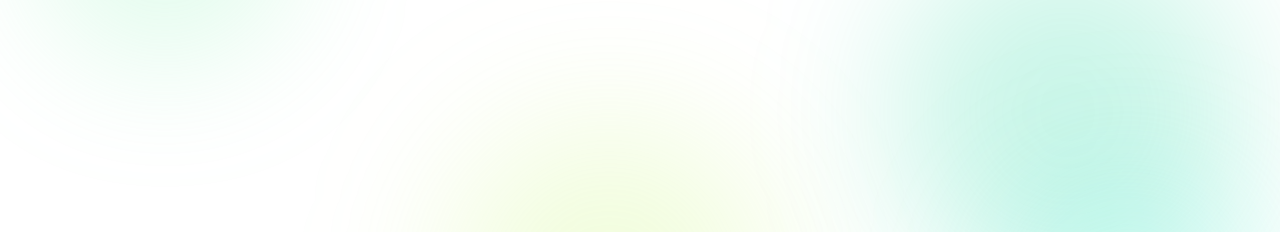
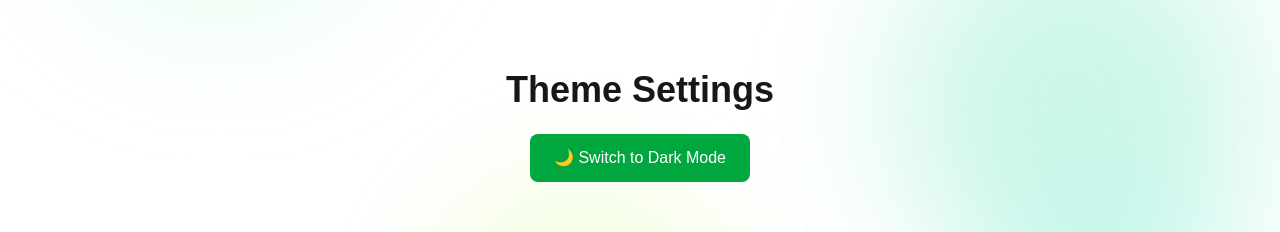
Before and after one commit to dwarampudilasya-rgb/ecostay-ai, a Next.js app: page /theme in a window 1280 px wide. Shown: the part 274-506 px from the top of the page. Built offline with nearby package versions, Linux system fonts and the light colour scheme.

Commit message:
Fix theme page

```diff
--- a/app/theme/page.jsx
+++ b/app/theme/page.jsx
@@ -1,3 +1,5 @@
+"use client";
+
 import ThemeToggle from "../../components/ThemeToggle";
 
 export default function ThemePage() {
--- /dev/null
+++ b/components/ThemeToggle.jsx
@@ -0,0 +1,20 @@
+"use client";
+
+import { useTheme } from "./ThemeContext";
+
+export default function ThemeToggle() {
+  const { darkMode, toggleTheme } = useTheme();
+
+  return (
+    <div className="min-h-screen flex flex-col items-center justify-center gap-6">
+      <h1 className="text-4xl font-bold">Theme Settings</h1>
+
+      <button
+        onClick={toggleTheme}
+        className="px-6 py-3 bg-green-600 text-white rounded-lg"
+      >
+        {darkMode ? "☀️ Switch to Light Mode" : "🌙 Switch to Dark Mode"}
+      </button>
+    </div>
+  );
+}
```
